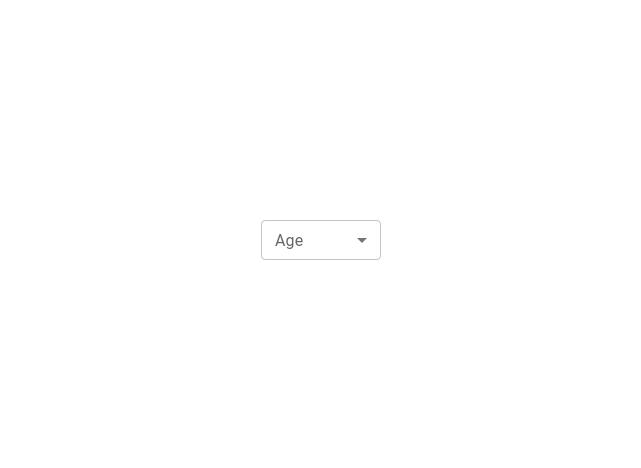
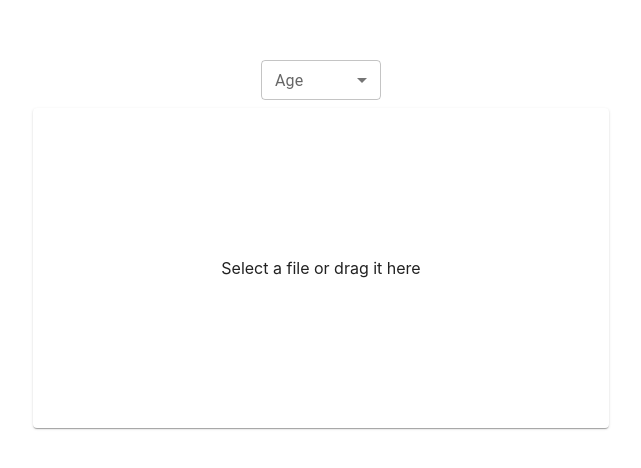
Before and after one commit to veerbal1/creative-processing, a Next.js app: page / in a window 1280 px wide. Shown: the part 160-628 px from the top of the page, without its empty margins (319-960 px from the left). Built offline with nearby package versions, Linux system fonts and the light colour scheme.

Commit message:
Added dropzone

```diff
--- a/components/App.js
+++ b/components/App.js
@@ -1,5 +1,6 @@
 import { Container } from '@mui/material';
 import React from 'react';
+import DropZone from './DropZone';
 import TypeSelector from './TypeSelector';
 
 const creativeTypes = {
@@ -21,6 +22,7 @@ const App = () => {
       }}
     >
       <TypeSelector state={type} handleChange={setType} list={creativeTypes} />
+      <DropZone />
     </Container>
   );
 };
--- a/components/DropZone.js
+++ b/components/DropZone.js
@@ -1,7 +1,29 @@
-import React from 'react';
+import { Card } from '@mui/material';
+import React, { useCallback } from 'react';
+import { useDropzone } from 'react-dropzone';
 
 const DropZone = () => {
-  return <div>DropZone</div>;
+  const onDrop = useCallback((acceptedFiles) => {
+    // Do something with the files
+    console.log(acceptedFiles);
+  }, []);
+  const { getRootProps, getInputProps, isDragActive } = useDropzone({ onDrop });
+  return (
+    <Card
+      sx={{
+        minHeight: '40vh',
+        width: '50%',
+        display: 'flex',
+        justifyContent: 'center',
+        alignItems: 'center',
+      }}
+      variant={isDragActive ? 'outlined' : 'elevation'}
+      {...getRootProps()}
+    >
+      <input {...getInputProps()} />
+      <p>Select a file or drag it here</p>
+    </Card>
+  );
 };
 
 export default DropZone;
--- a/package.json
+++ b/package.json
@@ -15,7 +15,8 @@
     "jszip": "^3.10.1",
     "next": "13.0.3",
     "react": "18.2.0",
-    "react-dom": "18.2.0"
+    "react-dom": "18.2.0",
+    "react-dropzone": "^14.2.3"
   },
   "devDependencies": {
     "eslint": "8.27.0",
```
Also changed, not shown: 2 other files (tests, documents, lock files or other folders).
